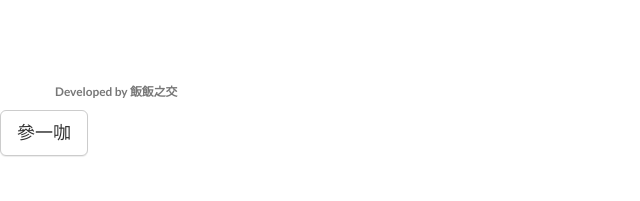
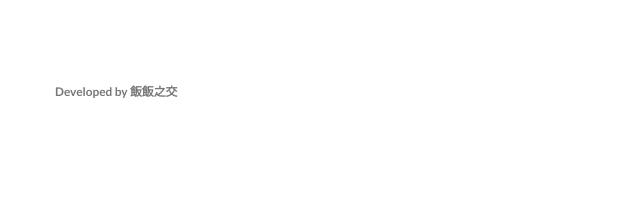
Before and after one commit to chenkuochen/TmpBootstrap, a Django app: page /results in a window 1280 px wide. Shown: the part 599-800 px from the top of the page, without its empty margins (0-640 px from the left). Run offline with Django 3.2, Linux system fonts and the light colour scheme; some libraries are stand-ins or nearby versions.

Commit message:
remove the redundant button

```diff
--- a/tutorial/ui/templates/ui/results.html
+++ b/tutorial/ui/templates/ui/results.html
@@ -169,8 +169,6 @@
             </div>
         </div>
     </footer>
-
-    <button  class="start-btn btn btn-lg btn-default"  data-toggle="modal" data-target="#tableDetailModal">參一咖</button>
 
     <div class="modal fade bs-example-modal-lg" id="tableDetailModal" tabindex="-1" role="dialog" aria-labelledby="tableDetailleModalLabel" aria-hidden="true">
         <div class="modal-dialog modal-lg">
```
